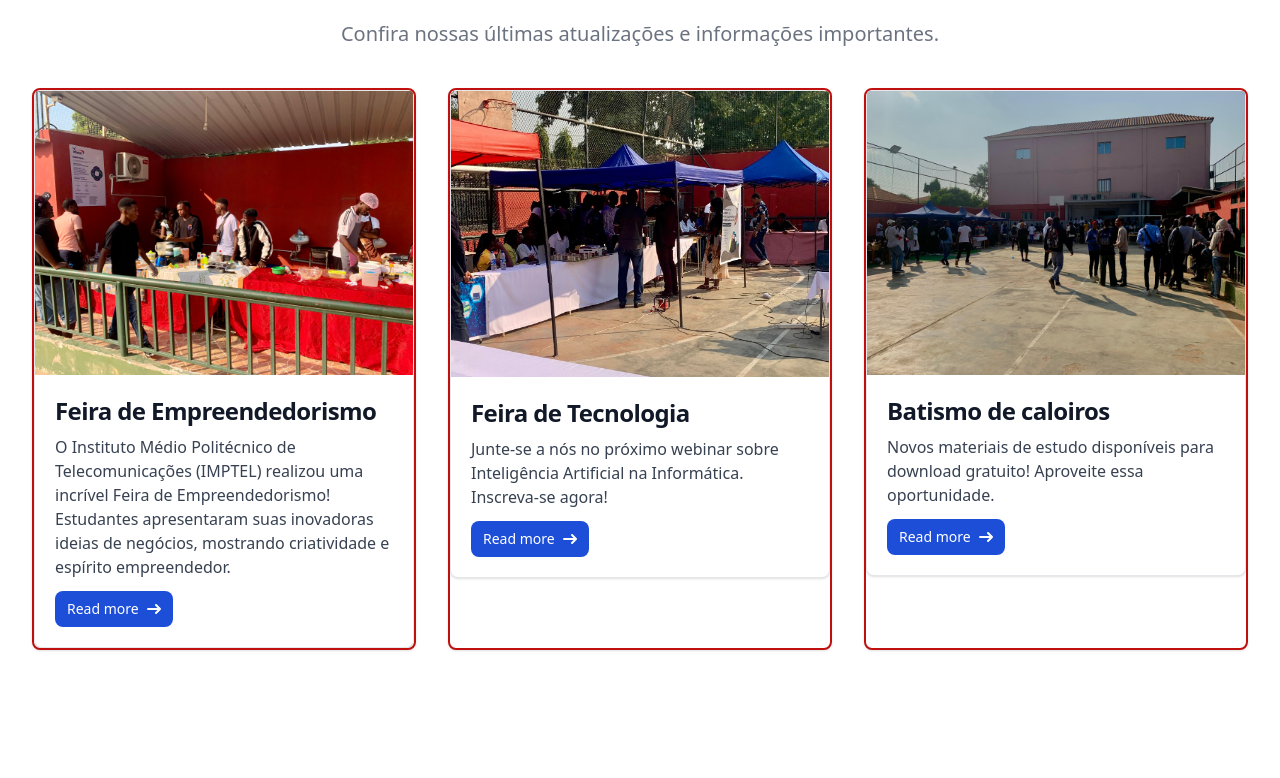
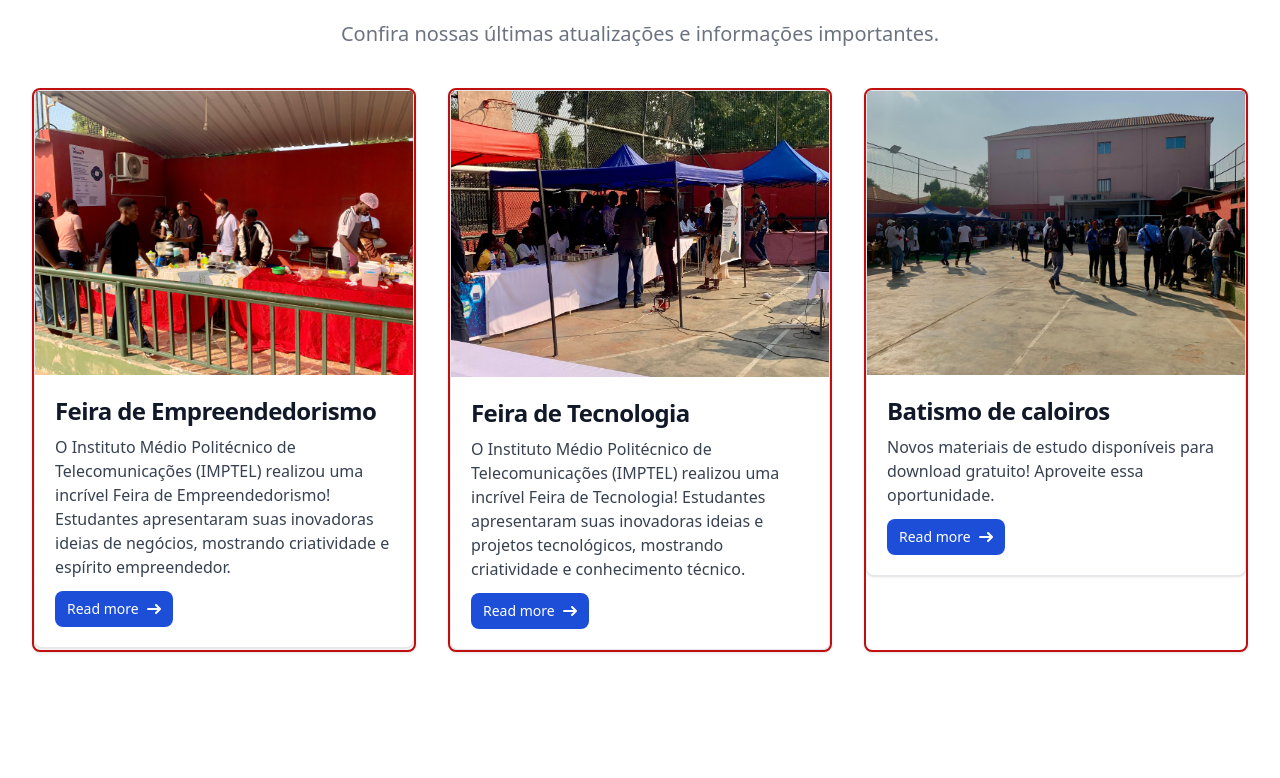
Before and after one commit to leehendrick/EduConnect-UI, a Nuxt app in the folder nuxt-app/: page / in a window 1280 px wide. Shown: the part 2116-2894 px from the top of the page. Built offline with nearby package versions, Linux system fonts and the light colour scheme.

Commit message:
feature : add card content

```diff
--- a/nuxt-app/pages/index.vue
+++ b/nuxt-app/pages/index.vue
@@ -11,7 +11,7 @@
     {
       img: '/feira_de_tec.jpeg',
       title:  'Feira de Tecnologia',
-      content: 'Junte-se a nós no próximo webinar sobre Inteligência Artificial na Informática. Inscreva-se agora!',
+      content: 'O Instituto Médio Politécnico de Telecomunicações (IMPTEL) realizou uma incrível Feira de Tecnologia! Estudantes apresentaram suas inovadoras ideias e projetos tecnológicos, mostrando criatividade e conhecimento técnico.',
     },
     {
       img: '/feira.jpeg',
```
